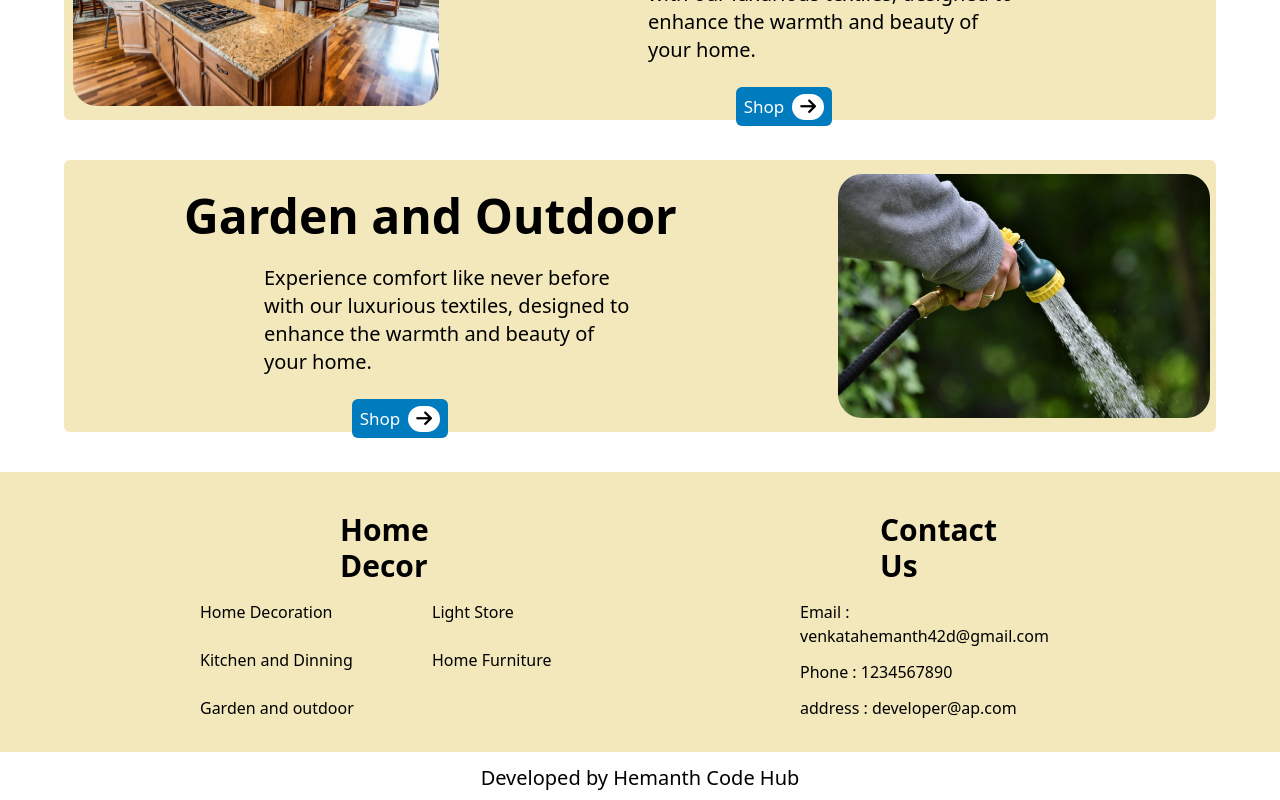
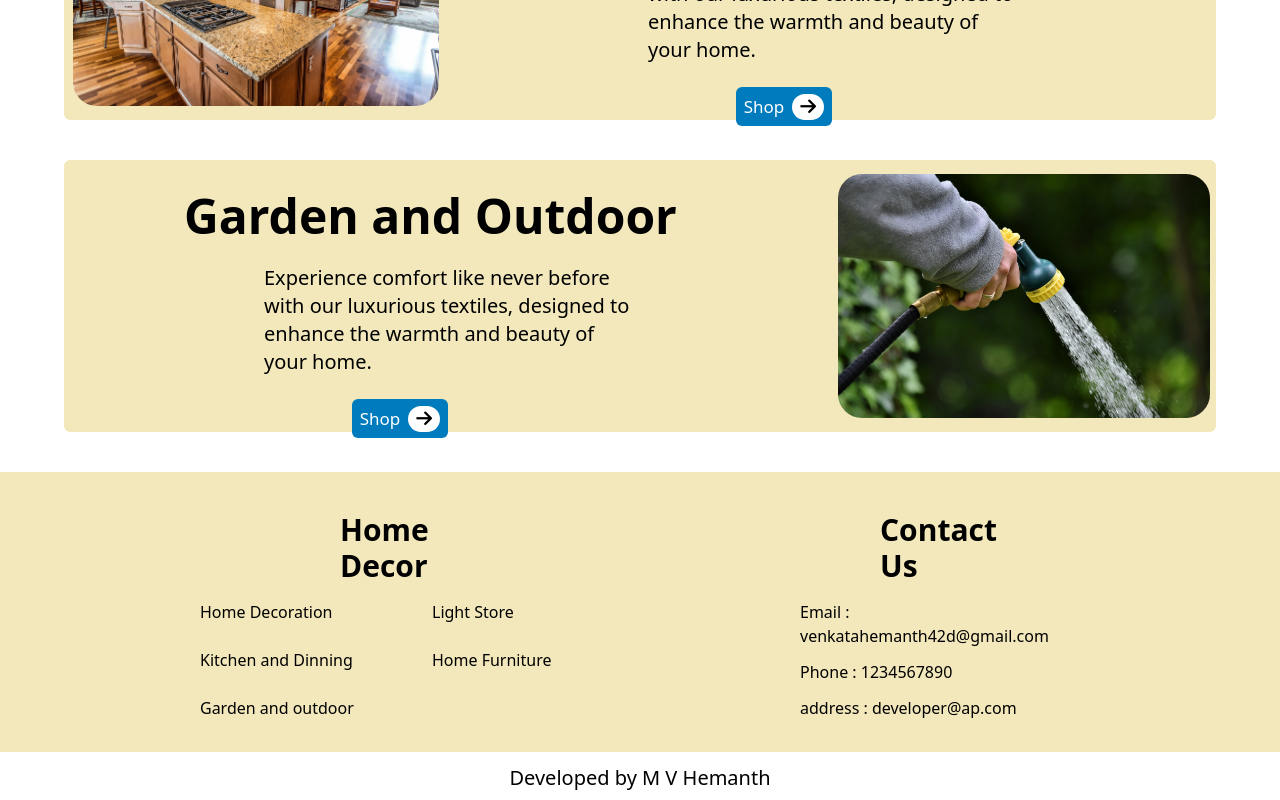
Before and after one commit to Hemanth42d/homeDecor, a React (Vite) app in the folder Frontend/homeDecor/: page / in a window 1280 px wide. Shown: the part 1944-2744 px from the top of the page. Built offline with nearby package versions, Linux system fonts and the light colour scheme.

Commit message:
Done with Landing Page Design

```diff
--- a/Frontend/homeDecor/src/components/LandingPage/LandingPageFooter.jsx
+++ b/Frontend/homeDecor/src/components/LandingPage/LandingPageFooter.jsx
@@ -32,7 +32,7 @@ const LandingPageFooter = () => {
         </div>
       </div>
       <div className="mb-2">
-        <p className="text-center text-xl">Developed by Hemanth Code Hub</p>
+        <p className="text-center text-xl">Developed by M V Hemanth</p>
       </div>
     </>
   );
```
